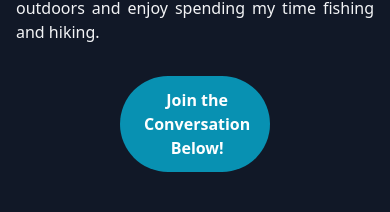
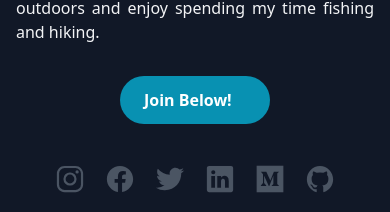
Before and after one commit to bishnuthapako/portfolio, a React (Vite) app: page / in a window 390 px wide. Shown: the part 558-770 px from the top of the page. Built offline with nearby package versions, Linux system fonts and the light colour scheme.

Commit message:
button update on hireme compo

```diff
--- a/src/page/hero/Hero.jsx
+++ b/src/page/hero/Hero.jsx
@@ -51,7 +51,8 @@ const Hero = (props) => {
               </p>
               <div className="flex justify-center">
                 <button className="btn-primary mt-8 w-[150px] md:w-auto flex justify-start md:justify-center items-center">
-                Join the Conversation Below!
+                <span className="hidden lg:inline">  Join the Conversation Below!</span>
+                <span className="inline lg:hidden">Join Below!</span>
                 </button>
               </div>
             </div>
```
